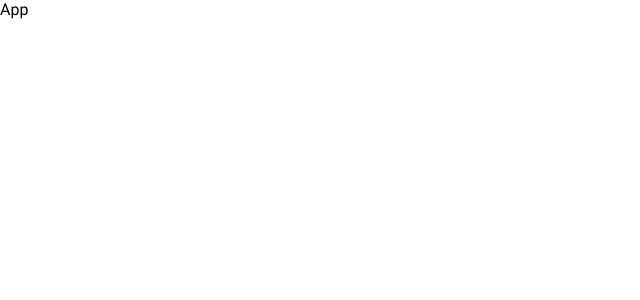
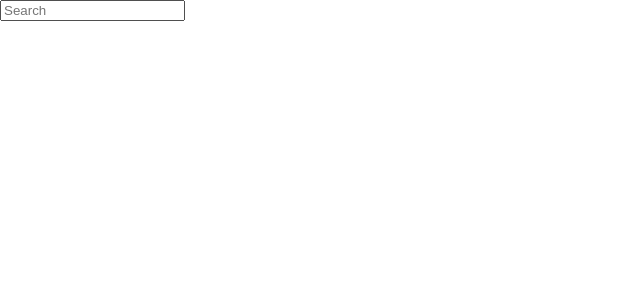
Before and after one commit to bokigolic/weather-app, a React (Create React App) app: page / in a window 1280 px wide. Shown: the top 300 px of the page, without its empty margins (0-640 px from the left). Built offline with nearby package versions, Linux system fonts and the light colour scheme.

Commit message:
added search form

```diff
--- a/src/components/App.js
+++ b/src/components/App.js
@@ -1,6 +1,35 @@
+import { useState } from 'react';
+
 const App = () => {
+
+  const preset = {
+    search: ''
+  };
+
+  const [formState, setFormState] = useState(preset);
+
+  const handleChange = (e) => {
+    // univerzalni handler za sva input polja
+    const target = e.target;
+    const value = target.type === 'checkbox' ? target.checked : target.value;
+    const name = target.name;
+    setFormState({
+      ...formState,
+      [name]: value
+    });
+  };
+
   return (
-    <div> App </div>
+    <div>
+      <input
+        type="text"
+        placeholder="Search"
+        name="search"
+        value={formState.search}
+        onChange={handleChange}
+      />
+
+    </div>
   );
 };
 
```
